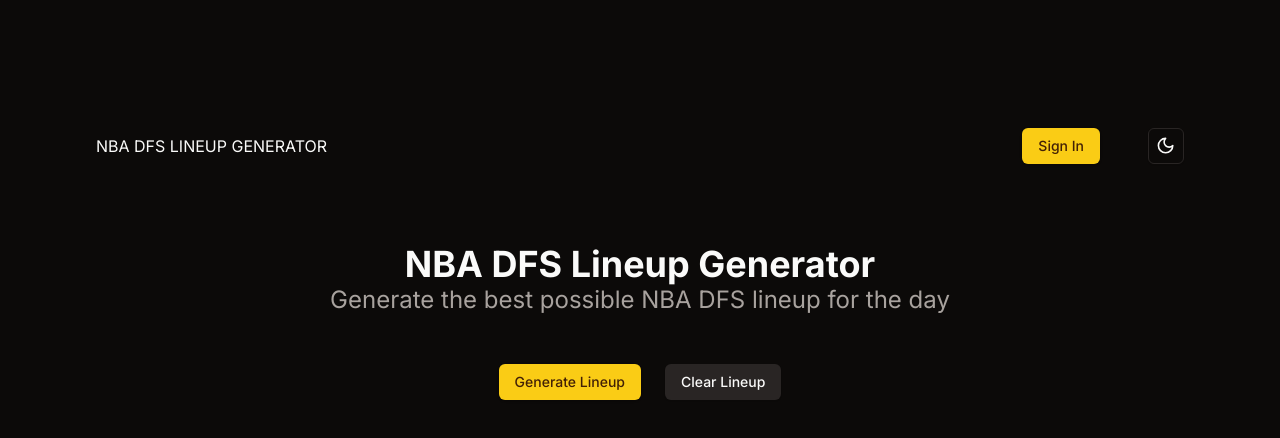
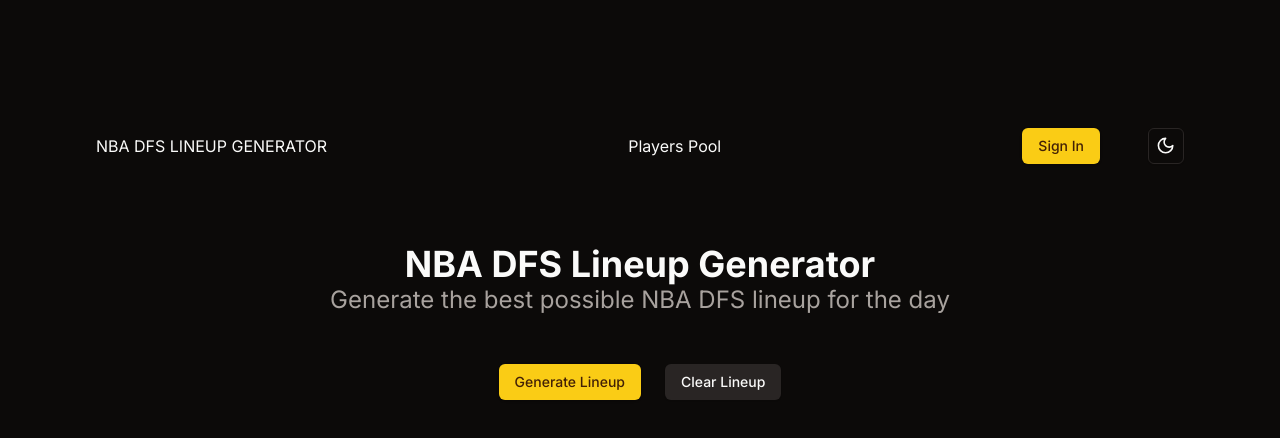
Before and after one commit to EricHoward27/nba-dfs-frontend, a Next.js app: page / in a window 1280 px wide. Shown: the top 438 px of the page. Built offline with nearby package versions, Linux system fonts and the light colour scheme; no server answers.

Commit message:
add home btn to player table page;

```diff
--- a/src/app/layout.tsx
+++ b/src/app/layout.tsx
@@ -2,6 +2,7 @@ import type { Metadata } from 'next'
 import { Inter } from 'next/font/google'
 import './globals.css'
 import { ThemeProvider } from '@/components/theme-provider'
+import Nav from '@/components/Nav'
 
 const inter = Inter({ subsets: ['latin'] })
 
--- a/src/app/player-table/page.tsx
+++ b/src/app/player-table/page.tsx
@@ -1,8 +1,19 @@
 import PlayerTable from "./component/player-table";
+import { ChevronLeftIcon } from "@radix-ui/react-icons";
+import { Button } from "@/components/ui/button";
+import Link from "next/link";
+
 const PlayerPool = () => {
   return (
     <div>
       <h1>Player Pool Table</h1>
+
+        <Link href='/'>
+        <Button variant='outline' size='icon'>
+        <ChevronLeftIcon className="h-4 w-4"/>
+        </Button>
+        </Link>
+
       <PlayerTable />
     </div>
    );
--- a/src/components/Nav.tsx
+++ b/src/components/Nav.tsx
@@ -4,6 +4,7 @@ import { signIn, signOut } from 'next-auth/react';
 import { Button } from '@/components/ui/button'
 import { ModeToggle } from "./ui/toggle-mode"
 import Image from 'next/image';
+import Link from 'next/link';
 
 // Nav component for the main navigation bar at the top of the page
 // This component will be reusable across all pages as it can be placed in the layout component and will be rendered on every page
@@ -12,7 +13,15 @@ export default function Nav( { user }: Session) {
     return (
         <header>
             <nav className='flex justify-between items-center py-8'>
-            <h1>NBA DFS LINEUP GENERATOR</h1>
+                <Link href='/'>
+                    <h1>NBA DFS LINEUP GENERATOR</h1>
+                </Link>
+
+            <ul>
+                <Link href='/player-table'>
+                    Players Pool
+                </Link>
+            </ul>
                 <ul className='flex items-center gap-12'>
                     {/** checking for a user; if the user is not sign in or null then show the sign in btn */}
                     { !user && (
```
